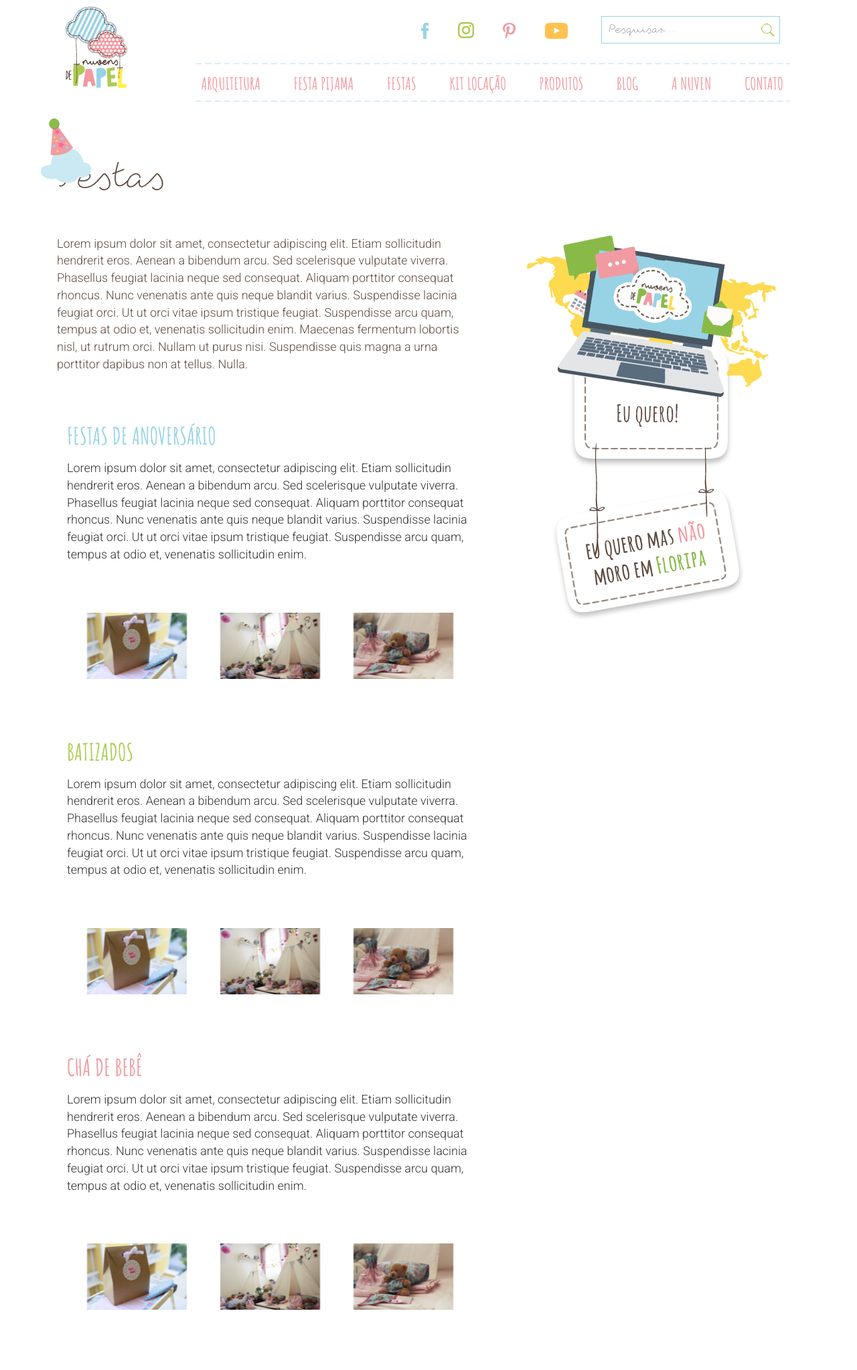
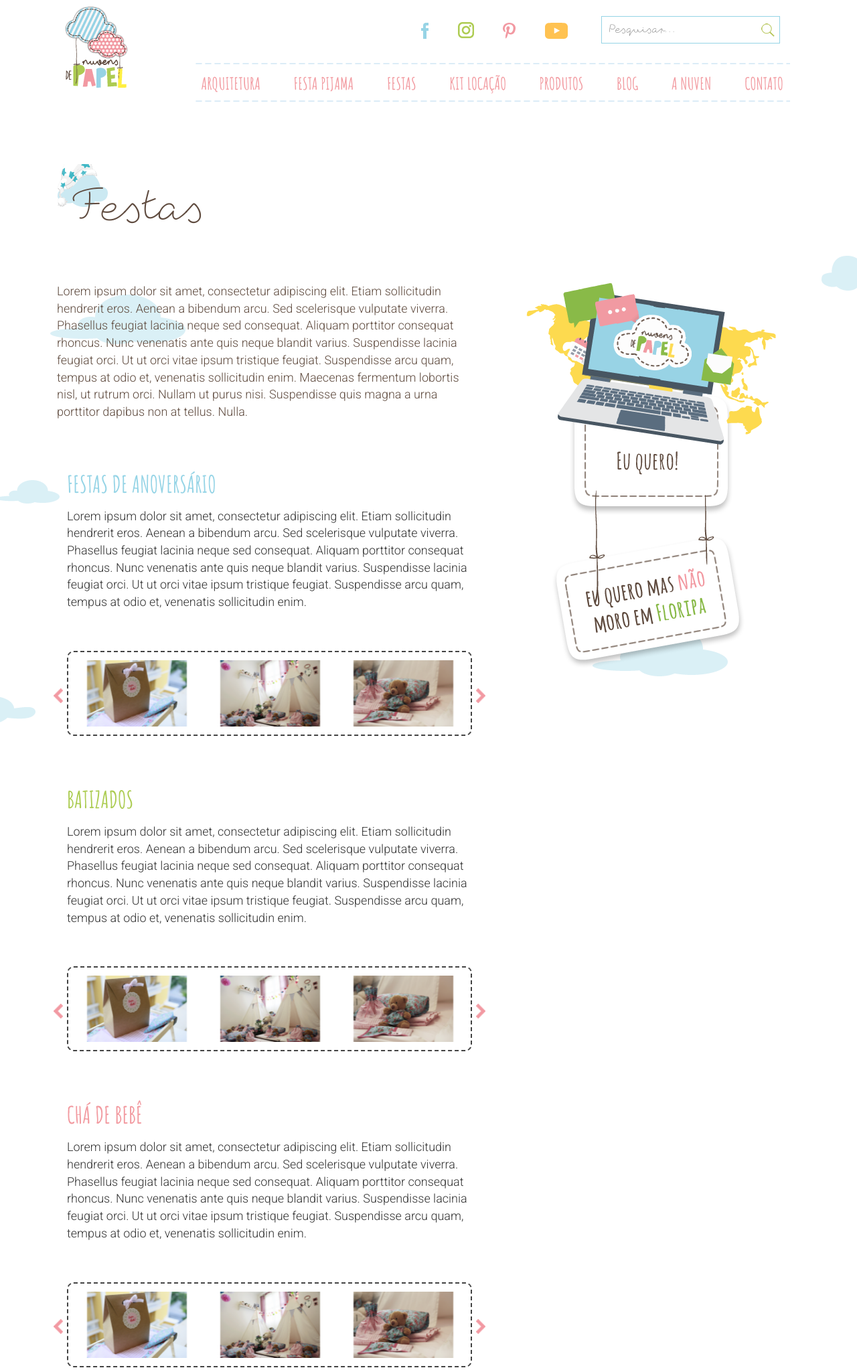
Before and after one commit to BrunnoCruvinel/nuvemdepapel, a PHP site: page /festas.php in a window 1280 px wide. Shown: the top 2046 px of the page at 67% size. Run offline with PHP 8.4, Linux system fonts and the light colour scheme; some libraries are stand-ins or nearby versions.

Commit message:
melhoras

```diff
--- a/arquitetura.php
+++ b/arquitetura.php
@@ -11,7 +11,6 @@
         <div class="row">
             <div class="col-md-12 col-sm-12 col-xs-12">
                 <?php require "slide-arquitetura.php" ?>
-
             </div>
         </div>
 
--- a/blog.php
+++ b/blog.php
@@ -1,6 +1,6 @@
 <?php require "header.php" ?>
 
-    <section id="blog" class="espacamento_bottom bg-nuvem-blog">
+    <section id="blog" class="espacamento_bottom bg-nuvem-blog bg-nuvem-arquitetura">
         <div class="container espacamento_bottom">
 
             <div class="row">
@@ -37,8 +37,8 @@
                 <div class="col-lg-4 col-lg-offset-1 col-md-4 col-md-offset-1 col-sm-4 col-sm-offset-1">
                     <div class="espacamento_bottom">
                         <div class="blog-pesquisar">
-                            <input class="input-customizado" type="text" placeholder="Pesquisar...">
-                            <img class="img-responsive" src="img/input-contato.png" alt="">
+                            <input class="input-customizado titulo-medio-pequeno " type="text" placeholder="Pesquisar..." style="font-size:20px;">
+
                         </div>
                     </div>
 
--- a/css/blog.css
+++ b/css/blog.css
@@ -1,3 +1,12 @@
+.blog-pesquisar{
+  background-color: #fff;
+  box-shadow: 0px 0px 5px #ccc;
+}
+.input-customizado {
+  border: 1px dashed #666;
+  padding: 1rem;
+}
+
 #blog a {
   text-decoration: none;
     color: #5F4B3F;
--- a/css/fotos.css
+++ b/css/fotos.css
@@ -1,3 +1,7 @@
+.owl-theme .owl-nav [class*='owl-'] {
+    color: #f299a2 !important;
+
+}
 .componente-fotos {
     z-index: 1;
     display: flex;
@@ -6,7 +10,7 @@
 }
 
 .componente-fotos-container {
-    border: 2px dashed #ffffff;
+    border: 2px dashed #444;
     border-radius: 10px;
     padding: 2%;
 }
--- a/festas.php
+++ b/festas.php
@@ -1,11 +1,11 @@
 <?php require "header.php" ?>
 
-<section id="produtos">
+<section id="produtos" class="bg-nuvem-arquitetura">
     <div class="container">
         <div class="row espacamento_top">
-            <div class="col-md-12">
+            <div class="col-md-6">
                 <div class="titulo-grande text-color-marrom">
-                    <span class="nuvem-aniversario">Festas</span>
+                  <h1 class="nuvem-azul-capacete" style="text-align: left;">Festas</h1>
                 </div>
             </div>
         </div>
@@ -68,7 +68,9 @@
             <div class="titulo-grande text-color-marrom">
                 Depoimentos
             </div>
-            <?php require "depoimentos.php" ?>
+            <div id="arq">
+              <?php require "depoimentos.php" ?>
+            </div>
         </div>
 
         <div class="row espacamento_bottom">
--- a/fotos.php
+++ b/fotos.php
@@ -1,4 +1,4 @@
-<div class="componente-fotos-container">
+<div class="componente-fotos-container col-md-12">
     <div class="componente-fotos owl-carousel owl-theme">
         <div class="item">
             <div class="row">
--- a/js/main.js
+++ b/js/main.js
@@ -7,7 +7,7 @@
 
     var currentScroll = $(this).scrollTop();
     if (currentScroll > previousScroll) {
-      y += 7;
+      y += 5;
       $('.backNuvem').css("background-position", "0px " + y + "px");
       $('.back_pijama').css("background-position", "25px " + y + "px");
       $('.bg-nuvem-arquitetura').css("background-position", "0px " + y + "px");
@@ -31,29 +31,29 @@
   });
 
   // arquitetura
-$('#navArquitetura li').on('click', function(){
+  $('#navArquitetura li').on('click', function() {
     $('#navArquitetura li').removeClass('active');
     $(this).addClass('active');
     $('#navArquitetura li').text("");
     var go = $(this).data('go');
     $(this).text($(this).data('text'));
 
-  if(go=="slide-arquitetura"){
+    if (go == "slide-arquitetura") {
       $('html, body').animate({
         scrollTop: 0
       }, 1500);
-  }else{
+    } else {
       $('html, body').animate({
-         scrollTop: $("#"+go).offset().top
+        scrollTop: $("#" + go).offset().top
       }, 1500);
     }
   });
 
-$('.item-arquitetura').on('mouseenter', function(){
+  $('.item-arquitetura').on('mouseenter', function() {
     $('#navArquitetura li').removeClass('active');
     $('#navArquitetura li').text("");
-    let li = $('#navArquitetura').find('[data-go="' +  $(this).attr('id') + '"]');
-    $('#navArquitetura').find('[data-go="' +  li.data('go') + '"]').text(li.data('text'));
+    let li = $('#navArquitetura').find('[data-go="' + $(this).attr('id') + '"]');
+    $('#navArquitetura').find('[data-go="' + li.data('go') + '"]').text(li.data('text'));
     li.addClass('active');
   });
 
@@ -84,7 +84,7 @@
     margin: 20,
     dots: false,
     navRewind: false,
-    navText: ["<img height='22px' src='img/seta-branca-esquerda.png'>", "<img height='22px' src='img/seta-branca-direita.png'>"]
+    navText: ["<img height='22px' src='img/seta_esquerda.png'>", "<img height='22px' src='img/seta_direita.png'>"]
   });
 
 
--- a/kits-locacao.php
+++ b/kits-locacao.php
@@ -1,6 +1,6 @@
 <?php require "header.php" ?>
 
-<section id="kit-locacao" class="bg-nuvem-kit-locacao">
+<section id="kit-locacao" class="bg-nuvem-kit-locacao bg-nuvem-arquitetura">
     <div class="container">
         <div class="row">
             <div class="col-md-12 col-sm-12 col-xs-12">
--- a/produtos.php
+++ b/produtos.php
@@ -1,6 +1,6 @@
 <?php require "header.php" ?>
 
-<section id="produtos" class="bg-nuvem-produtos">
+<section id="produtos" class="bg-nuvem-produtos bg-nuvem-arquitetura">
     <div class="container">
         <div class="row">
             <div class="col-md-12">
@@ -64,7 +64,9 @@
             <div class="titulo-grande text-color-marrom">
                 Depoimentos
             </div>
-            <?php require "depoimentos.php" ?>
+            <div id="arq">
+              <?php require "depoimentos.php" ?>
+            </div>
         </div>
 
         <div class="espacamento_top espacamento_bottom">
--- a/slide-arquitetura.php
+++ b/slide-arquitetura.php
@@ -121,7 +121,7 @@
 
     <div id="fotos" class="item-arquitetura">
         <div class="row">
-            <div class="col-md-offset-1 col-md-10 col-sm-offset-1 col-sm-10 col-xs-offset-1 col-xs-10 col-lg-offset-1 col-lg-10">
+            <div class="col-md-12 col-sm-12 col-xs-12 col-lg-12">
                <div class="titulo-grande text-color-marrom">
                     Fotos
                </div>
```
Lines whose indentation alone changed are shown as unchanged.
